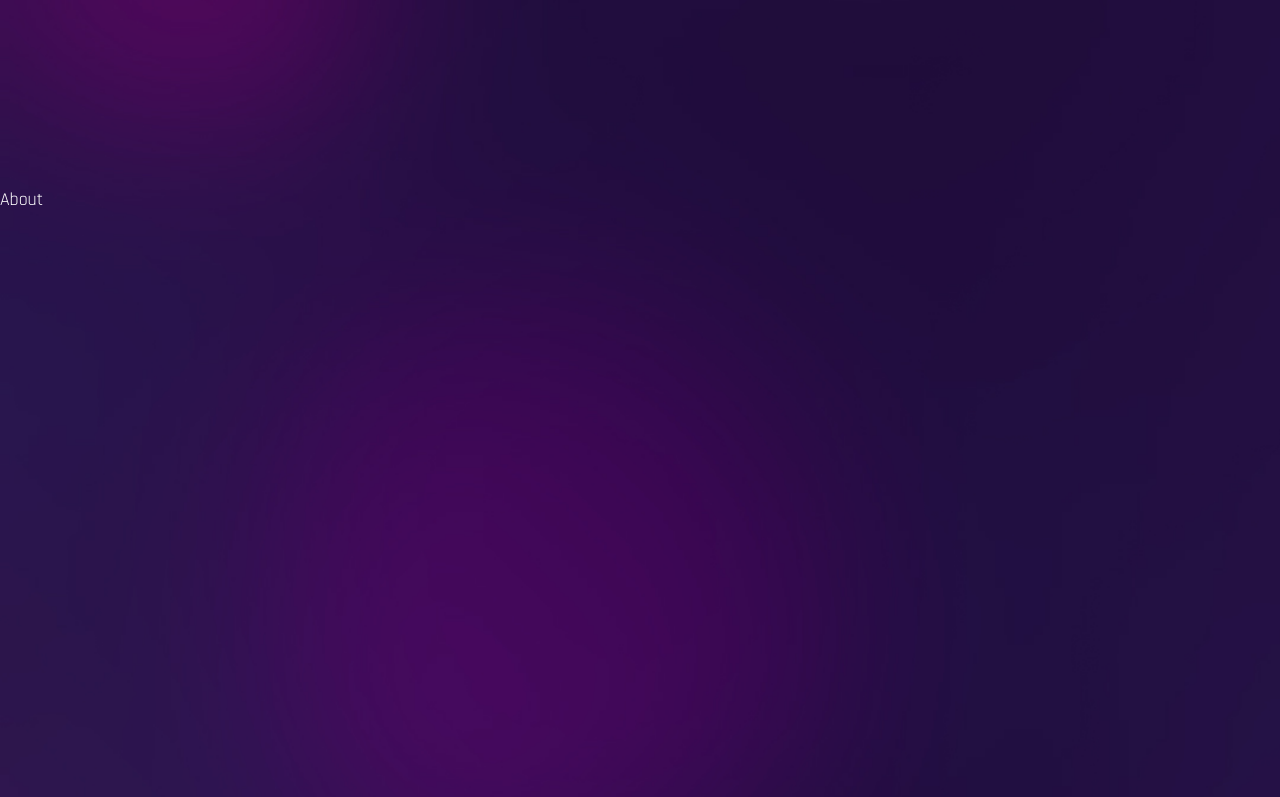
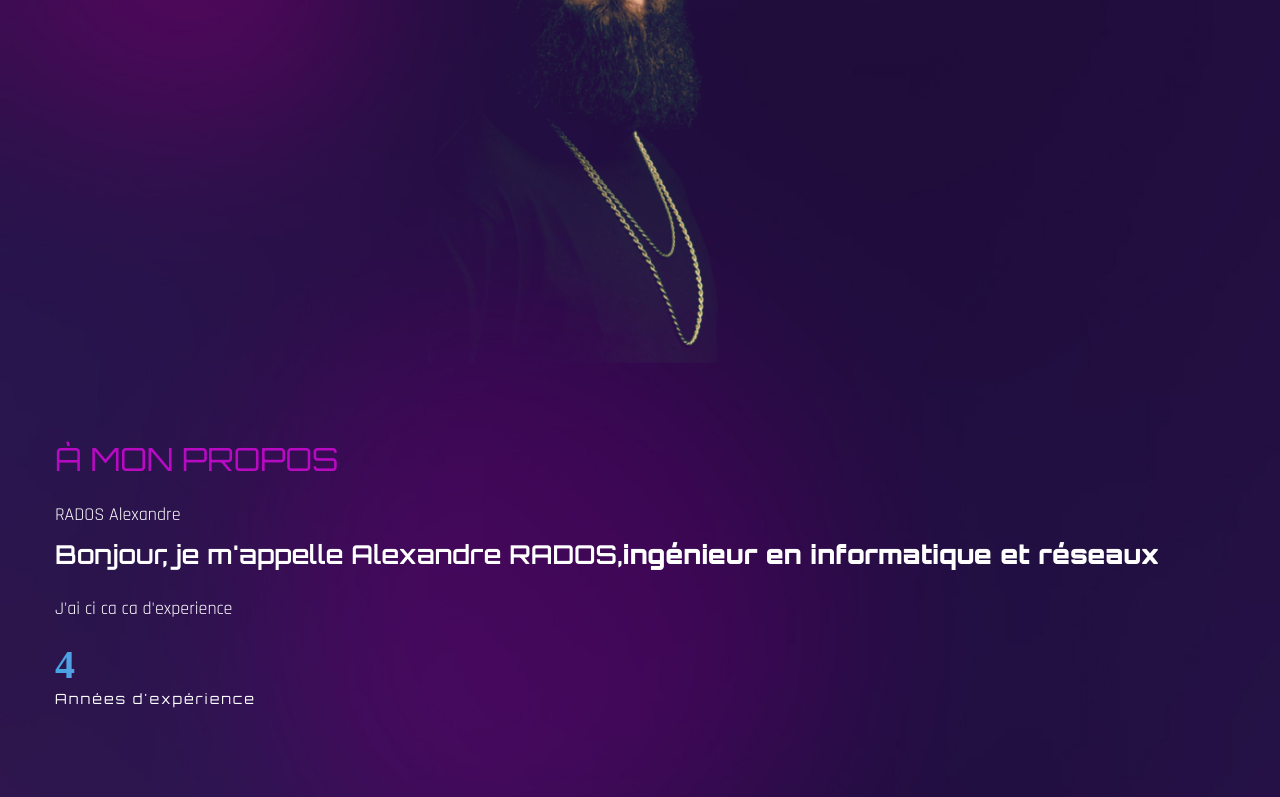
Before and after one commit to RADOSAlex/Rados-Portfolio, a React (Create React App) app: page / in a window 1280 px wide. Shown: the part 844-1641 px from the top of the page. Built offline with nearby package versions, Linux system fonts and the light colour scheme; a web font is replaced by a local one.

Commit message:
Update of About page
About page creation + Animations

```diff
--- a/package.json
+++ b/package.json
@@ -8,6 +8,7 @@
     "@testing-library/user-event": "^13.5.0",
     "react": "^18.2.0",
     "react-dom": "^18.2.0",
+    "react-intersection-observer": "^9.5.2",
     "react-scripts": "^5.0.1",
     "web-vitals": "^2.1.4"
   },
--- a/src/components/About.js
+++ b/src/components/About.js
@@ -1,7 +1,61 @@
 import React from 'react';
 
+import CountUp from 'react-countup';
+// Observer hook intersection
+import {useInView} from 'react-intersection-observer'
+import {motion} from 'framer-motion'
+import {fadeIn} from '../variants'
+
 const About = () => {
-  return <div className='section' id='about'>About</div>;
+  const {ref, inView} = useInView({
+    threshold: 0.5,
+  })
+  return (
+  <section className='section' id='about'ref={ref}>
+    <div className='container mx-auto'>
+      <motion.div
+        variants={fadeIn('right', 0.3)}
+        initial="hidden"
+        whileInView={'show'}
+        viewport={{once:false, amout:0.3 }}
+        className='flex flex-col gap-y-10 lg:flex-row lg:items-center lg:gap-x-20 lg:gap-y-0 h-screen'>
+      {/*Image*/}
+      <div className='flex-1 bg-about bg-contain bg-no-repeat h-[640px] mix-blend-lighten bg-top'></div>
+
+      </motion.div>
+  {/*Texte*/}
+    <motion.div
+      variants={fadeIn('left', 0.5)}
+      initial="hidden"
+      whileInView={'show'}
+      viewport={{once:false, amout:0.3 }}
+      className='flex-1'>
+      <h1 className='h2 text-accent'>À mon propos</h1>
+      <h2>RADOS Alexandre</h2>
+      <h3 className='h3 mb-4'>
+        Bonjour, je m'appelle Alexandre RADOS,
+        <strong>ingénieur en informatique et réseaux </strong>
+      </h3>
+      <p className='mb-6'>
+        J'ai ci ca ca d'experience
+      </p>
+      <div className='flex gap-x-6 lg:gap-x-10 mb-12'>
+        <div >
+          <div className='text-[40px] font-tertiary text-gradient mb-2'>
+            {
+              inView ?
+              <CountUp start={0} end={4} duration={3} /> : null}
+          </div>
+          <div className='font-primary text-sm tracking-[2px]'>
+            Années d'expérience <br/>
+          </div>
+        </div>
+      </div>
+      </motion.div>
+
+    </div>
+  </section>
+  );
 };
 
 export default About;
```
Also changed, not shown: src/assets/about.png (added), 1 other file (tests, documents, lock files or other folders).
